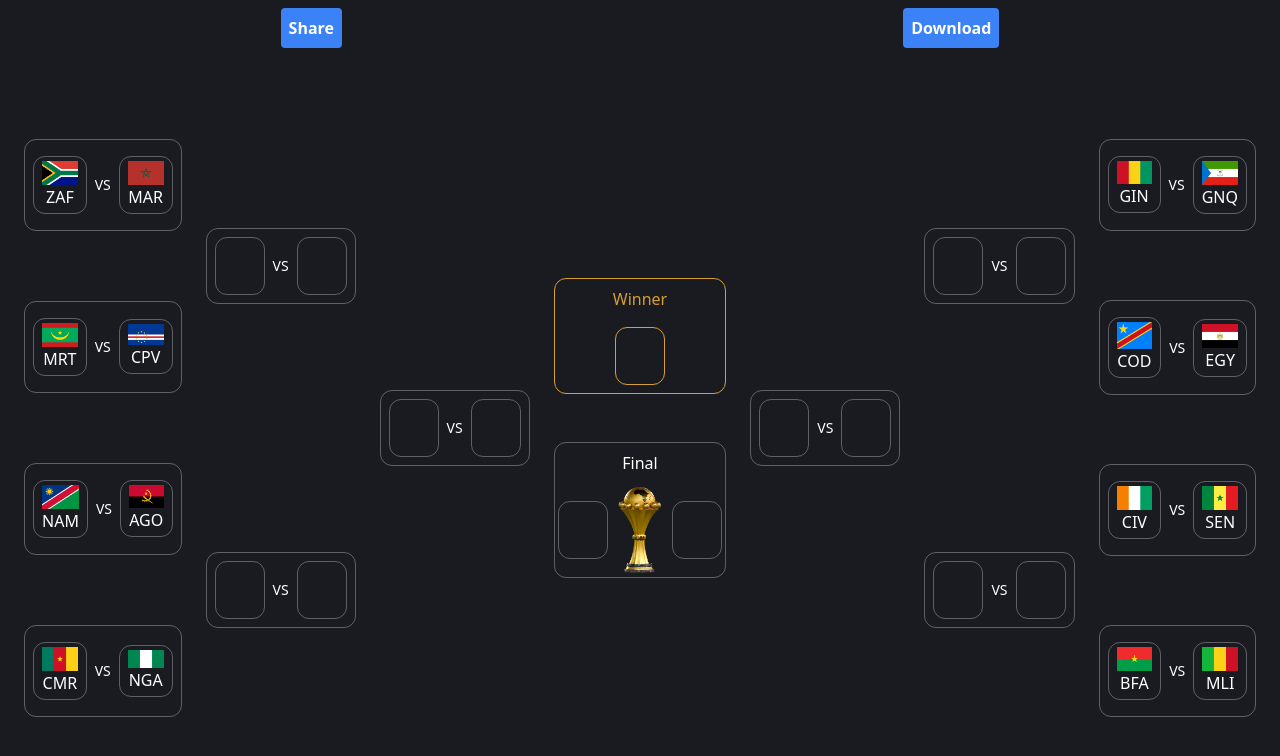
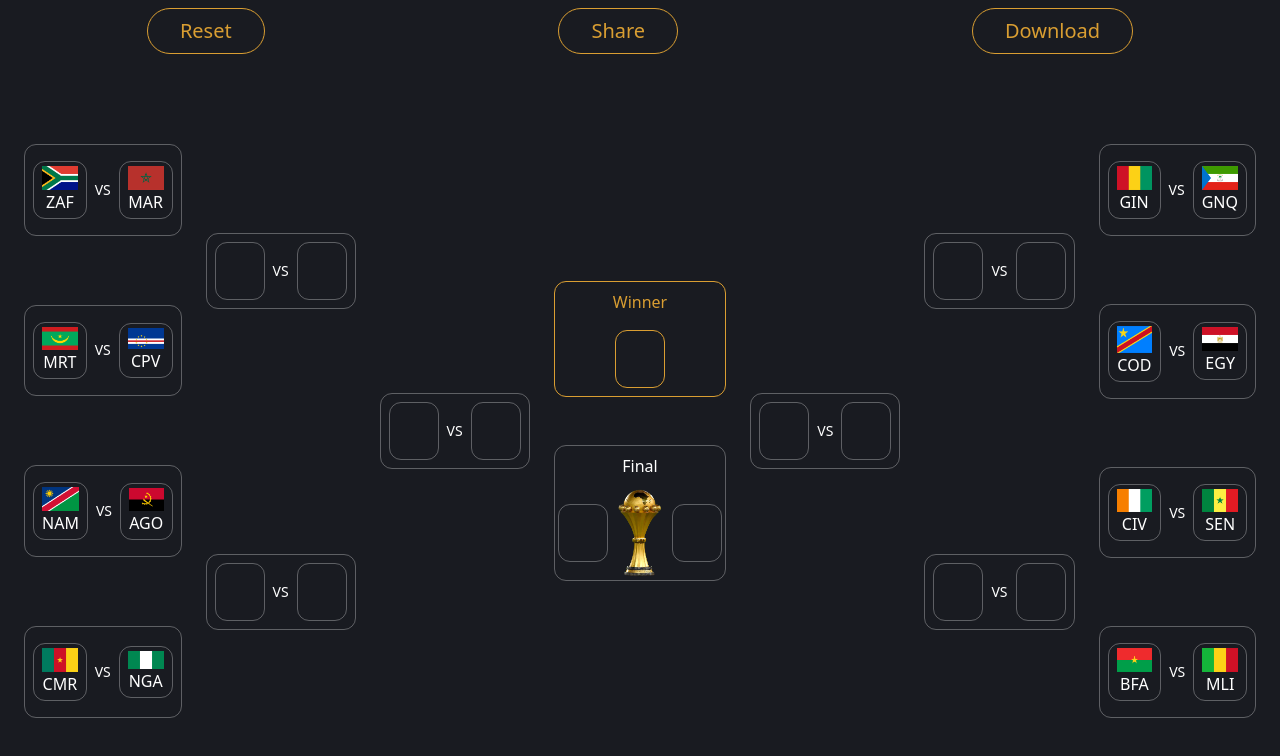
Before and after one commit to efraimnabil/Predict-Afcon, a React (Vite) app: page /knockout in a window 1280 px wide. Shown: the top 756 px of the page. Built offline with nearby package versions, Linux system fonts and the light colour scheme.

Commit message:
design th navbar buttons

```diff
--- a/src/components/Navbar.tsx
+++ b/src/components/Navbar.tsx
@@ -1,5 +1,5 @@
 import html2canvas from "html2canvas";
-
+import Button from "./UI/Button";
 interface IProps {
 
 }
@@ -50,16 +50,9 @@ const sideBar = ({}: IProps) => {
 
   return (
     <div className="flex items-center w-full my-2 justify-around">
-        <button
-          className="bg-blue-500 hover:bg-blue-700 text-white font-bold py-2 px-2 rounded"
-          onClick={handleImageShare}>
-            Share
-        </button>
-        <button
-          className="bg-blue-500 hover:bg-blue-700 text-white font-bold py-2 px-2 rounded"
-          onClick={handleImageDownload}>
-            Download
-        </button>
+        <Button buttonText='Reset' onClick={() => window.location.reload()} />
+        <Button buttonText='Share' onClick={handleImageShare} />
+        <Button buttonText='Download' onClick={handleImageDownload} />
     </div>
   )
 }
--- /dev/null
+++ b/src/components/UI/Button.tsx
@@ -0,0 +1,17 @@
+interface IProps {
+    buttonText: string,
+    onClick?: () => void
+}
+
+const Button = ({buttonText, onClick}: IProps) => {
+  return (
+    <button
+        className="border border-primary text-primary text-sm rounded-3xl py-1 px-3 self-start md:text-xl xl:px-8 xl:py-2"
+        onClick={onClick}
+        >
+        {buttonText}
+    </button>
+  )
+}
+
+export default Button
```
